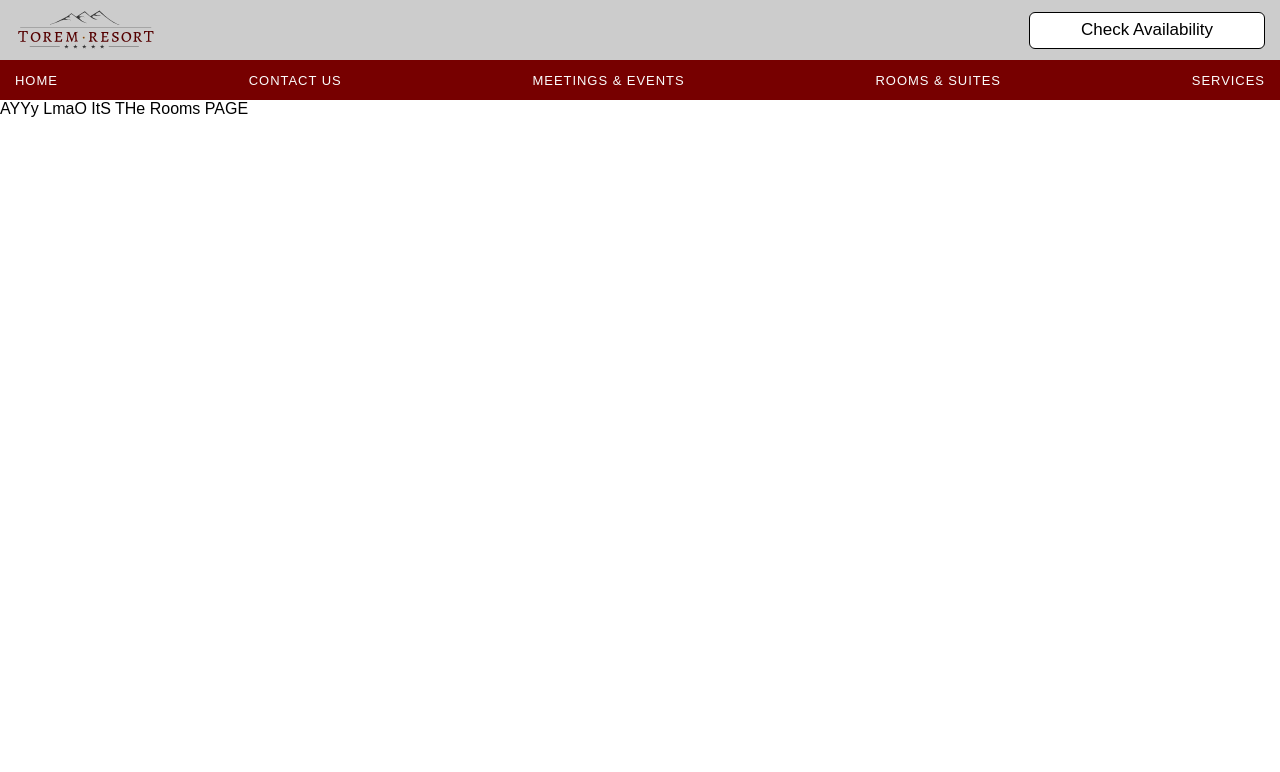
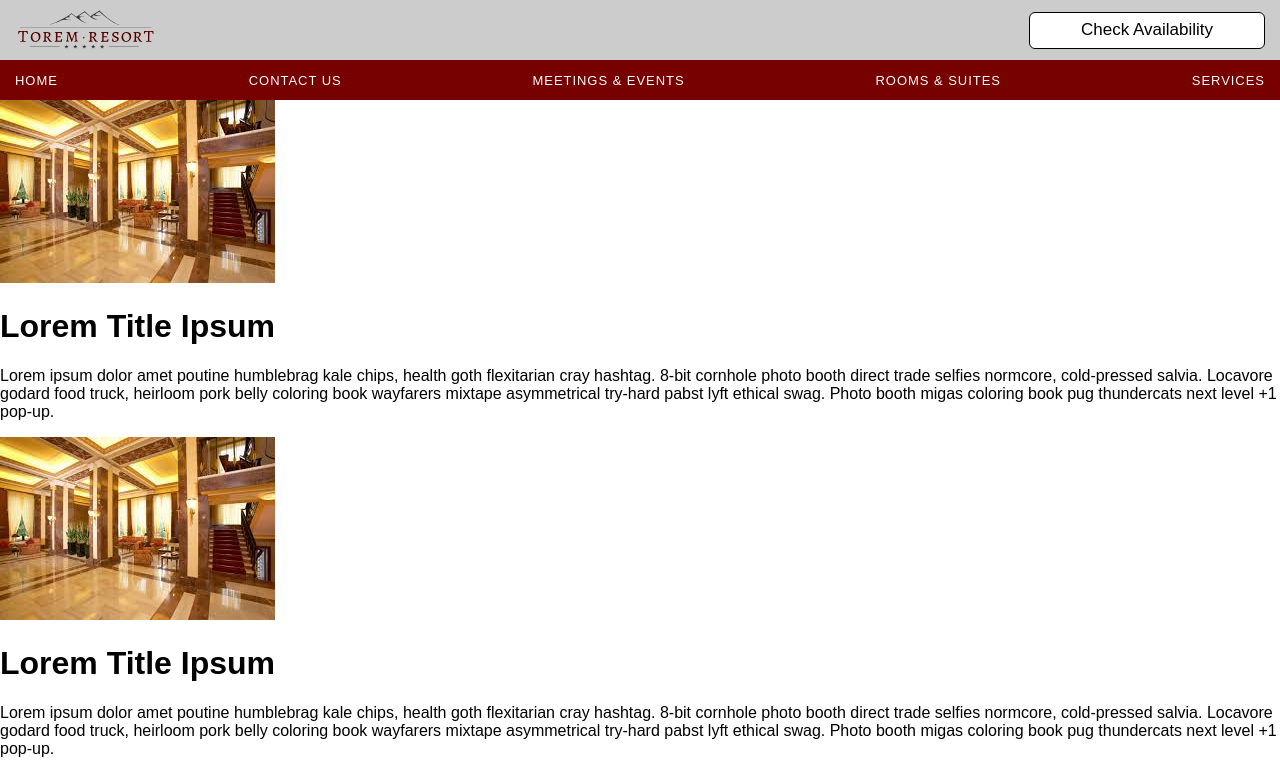
Before and after one commit to Gabewest1/hotel, a React (Create React App) app: page /rooms in a window 1280 px wide. Shown: the top 772 px of the page. Built offline with nearby package versions, Linux system fonts and the light colour scheme; a web font is replaced by a local one.

Commit message:
Added filler content for the Rooms page.

```diff
--- /dev/null
+++ b/src/components/RoomItem/index.js
@@ -0,0 +1,32 @@
+import React from "react"
+import styled from "styled-components"
+
+class RoomItem extends React.Component {
+    render() {
+        const { description, src,title } = this.props
+
+        return (
+            <RoomItemView { ...this.props }>
+                <ImageContainer>
+                    <Image src={ src } />
+                </ImageContainer>
+                <Title>{ title }</Title>
+                <Description>{ description }</Description>
+            </RoomItemView>
+        )
+    }
+}
+
+const Description = styled.p`
+
+`
+const ImageContainer = styled.div``
+const Image = styled.img``
+const Title = styled.h1`
+
+`
+const RoomItemView = styled.div`
+
+`
+
+export default RoomItem
--- /dev/null
+++ b/src/pages/Rooms/data.js
@@ -0,0 +1,29 @@
+const roomData = [
+    {
+        description: "Lorem ipsum dolor amet poutine humblebrag kale chips, health goth flexitarian cray hashtag. 8-bit cornhole photo booth direct trade selfies normcore, cold-pressed salvia. Locavore godard food truck, heirloom pork belly coloring book wayfarers mixtape asymmetrical try-hard pabst lyft ethical swag. Photo booth migas coloring book pug thundercats next level +1 pop-up.",
+        src: "/assets/images/filler.jpg",
+        title: "Lorem Title Ipsum"
+    },
+    {
+        description: "Lorem ipsum dolor amet poutine humblebrag kale chips, health goth flexitarian cray hashtag. 8-bit cornhole photo booth direct trade selfies normcore, cold-pressed salvia. Locavore godard food truck, heirloom pork belly coloring book wayfarers mixtape asymmetrical try-hard pabst lyft ethical swag. Photo booth migas coloring book pug thundercats next level +1 pop-up.",
+        src: "/assets/images/filler.jpg",
+        title: "Lorem Title Ipsum"
+    },
+    {
+        description: "Lorem ipsum dolor amet poutine humblebrag kale chips, health goth flexitarian cray hashtag. 8-bit cornhole photo booth direct trade selfies normcore, cold-pressed salvia. Locavore godard food truck, heirloom pork belly coloring book wayfarers mixtape asymmetrical try-hard pabst lyft ethical swag. Photo booth migas coloring book pug thundercats next level +1 pop-up.",
+        src: "/assets/images/filler.jpg",
+        title: "Lorem Title Ipsum"
+    },
+    {
+        description: "Lorem ipsum dolor amet poutine humblebrag kale chips, health goth flexitarian cray hashtag. 8-bit cornhole photo booth direct trade selfies normcore, cold-pressed salvia. Locavore godard food truck, heirloom pork belly coloring book wayfarers mixtape asymmetrical try-hard pabst lyft ethical swag. Photo booth migas coloring book pug thundercats next level +1 pop-up.",
+        src: "/assets/images/filler.jpg",
+        title: "Lorem Title Ipsum"
+    },
+    {
+        description: "Lorem ipsum dolor amet poutine humblebrag kale chips, health goth flexitarian cray hashtag. 8-bit cornhole photo booth direct trade selfies normcore, cold-pressed salvia. Locavore godard food truck, heirloom pork belly coloring book wayfarers mixtape asymmetrical try-hard pabst lyft ethical swag. Photo booth migas coloring book pug thundercats next level +1 pop-up.",
+        src: "/assets/images/filler.jpg",
+        title: "Lorem Title Ipsum"
+    }
+]
+
+export default roomData
--- a/src/pages/Rooms/index.js
+++ b/src/pages/Rooms/index.js
@@ -1,15 +1,27 @@
 import React, { Component } from 'react'
 import styled from "styled-components"
 
+import RoomItem from "../../components/RoomItem"
+import roomData from "./data"
+
 class Rooms extends Component {
   render() {
+    const listings = roomData.map(({ description, src, title }) => (
+      <RoomItem
+          description={ description }
+          src={ src }
+          title={ title }
+      />
+    ))
+
     return (
       <RoomsView>
-        AYYy LmaO ItS THe Rooms PAGE
+        { listings }
       </RoomsView>
     )
   }
 }
+
 
 const RoomsView = styled.div`
 
```
Also changed, not shown: 2 other files (tests, documents, lock files or other folders).
